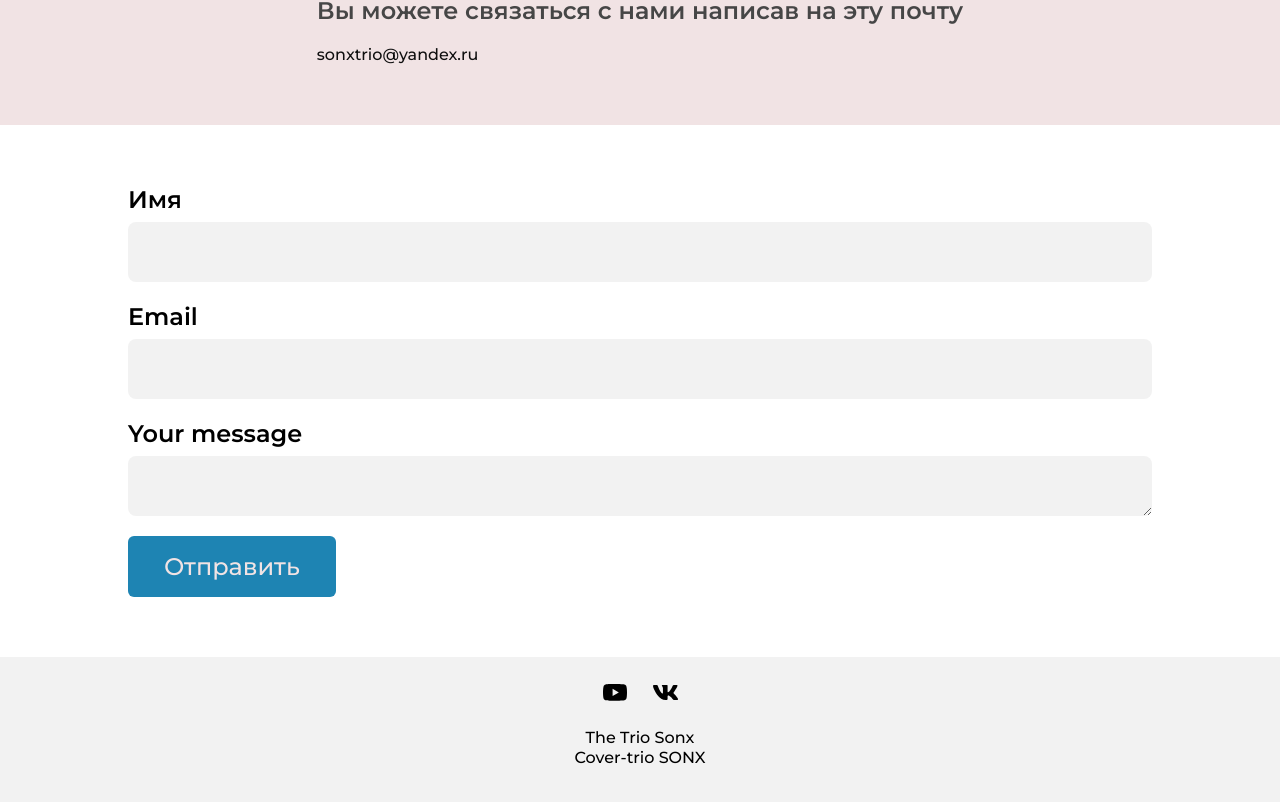
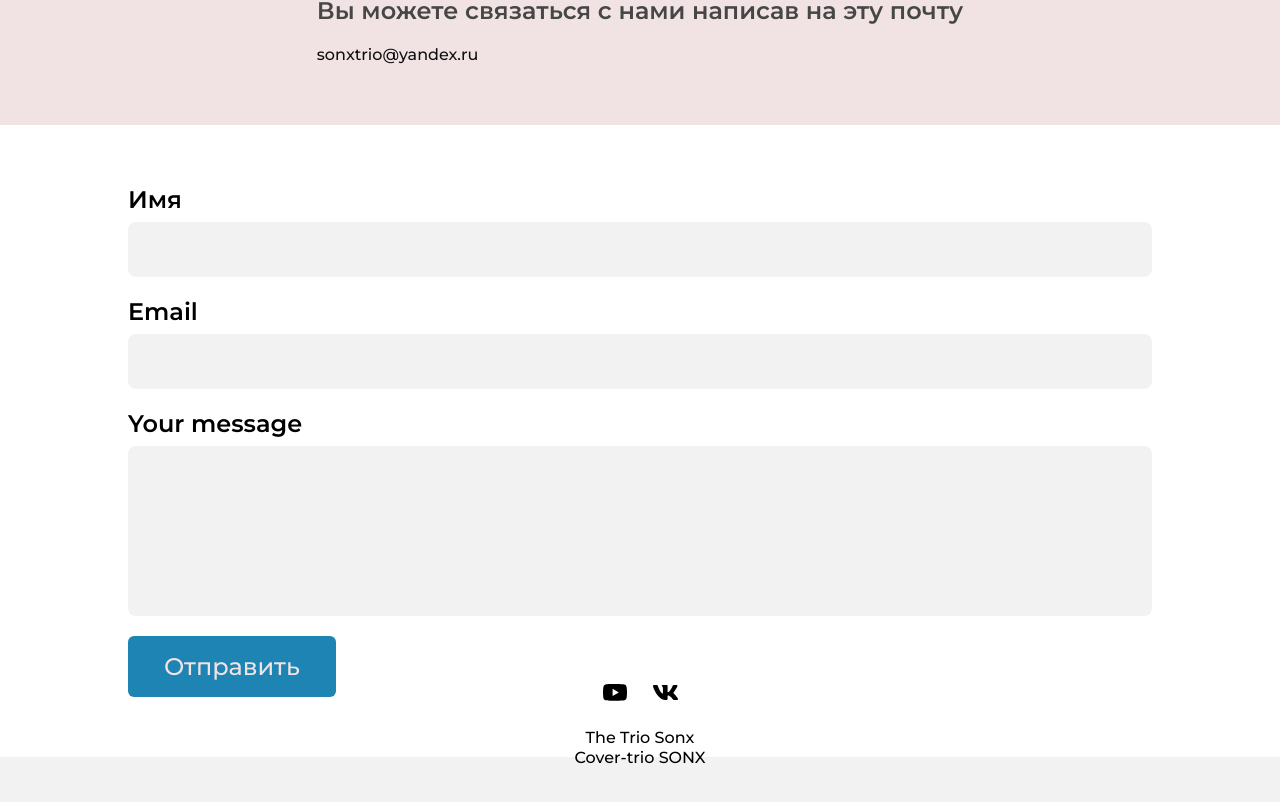
Before and after one commit to VadimRuslanch/sonx, a Next.js app: page / in a window 1280 px wide. Shown: the part 3139-3941 px from the top of the page. Built offline with nearby package versions, Linux system fonts and the light colour scheme.

Commit message:
mod/Main/ContactSubmit: added feedback form

```diff
--- a/src/app/api/send/route.ts
+++ b/src/app/api/send/route.ts
@@ -1,24 +1,24 @@
-import { EmailTemplate } from '@/components/emailTemplate';
-import { Resend } from 'resend';
+import {EmailTemplate} from '@/components/emailTemplate';
+import {Resend} from 'resend';
 import * as React from 'react';
 
-// const resend = new Resend(process.env.RESEND_API_KEY);
+const resend = new Resend("re_Ruwka7Q1_4BKcrzFkEfCTsGzxRe7GXfqv");
 
 export async function POST() {
-    // try {
-    //     const { data, error } = await resend.emails.send({
-    //         from: 'Acme <onboarding@resend.dev>',
-    //         to: ['delivered@resend.dev'],
-    //         subject: "Hello world",
-    //         react: EmailTemplate({ firstName: "John" }) as React.ReactElement,
-    //     });
-    //
-    //     if (error) {
-    //         return Response.json({ error });
-    //     }
-    //
-    //     return Response.json({ data });
-    // } catch (error) {
-    //     return Response.json({ error });
-    // }
+    try {
+        const {data, error} = await resend.emails.send({
+            from: 'Acme <sonxsite@resend.dev>',
+            to: ['merzlyy.pes@yandex.ru'],
+            subject: "Hello world",
+            react: EmailTemplate({firstName: "John"}) as React.ReactElement,
+        });
+
+        if (error) {
+            return Response.json({error});
+        }
+
+        return Response.json({data});
+    } catch (error) {
+        return Response.json({error});
+    }
 }
--- a/src/components/common/Main/Contact/ContactSubmit/contactSubmit.module.sass
+++ b/src/components/common/Main/Contact/ContactSubmit/contactSubmit.module.sass
@@ -38,8 +38,18 @@
   border-radius: 8px
   background: rgb(242, 242, 242)
   border: none
-  height: 60px
   width: 100%
+  resize: none
+  padding: 16px
+  font-size: 20px
+  outline: none
+  resize: none
+  transition: 0.1s linear
+
+.input:focus
+  background: rgba(176, 169, 169, 0.34)
+  opacity: 1
+
 
 .buttonContainer
   width: 80%
--- a/src/components/common/Main/Contact/ContactSubmit/contactSubmit.tsx
+++ b/src/components/common/Main/Contact/ContactSubmit/contactSubmit.tsx
@@ -11,27 +11,27 @@ function ContactSubmit() {
     const [message, setMessage] = useState('');
 
     // Обработчик отправки формы
-    // const handleSubmit = async (e: { preventDefault: () => void; }) => {
-    //     e.preventDefault();
-    //
-    //     // Отправляем данные формы на API-маршрут
-    //     const response = await fetch('/api/send', {
-    //         method: 'POST',
-    //         headers: {
-    //             'Content-Type': 'application/json',
-    //         },
-    //         body: JSON.stringify({ name, email, message }),
-    //     });
-    //
-    //     const data = await response.json();
-    //     if (response.ok) {
-    //         // Обрабатываем успешную отправку
-    //         console.log('Message sent:', data);
-    //     } else {
-    //         // Обрабатываем ошибку
-    //         console.error('Send error:', data.error);
-    //     }
-    // };
+    const handleSubmit = async (e: { preventDefault: () => void; }) => {
+        e.preventDefault();
+        console.log({name, email, message})
+        // Отправляем данные формы на API-маршрут
+        const response = await fetch('/api/send', {
+            method: 'POST',
+            headers: {
+                'Content-Type': 'application/json',
+            },
+            body: JSON.stringify({ name, email, message }),
+        });
+
+        const data = await response.json();
+        if (response.ok) {
+            // Обрабатываем успешную отправку
+            console.log('Message sent:', data);
+        } else {
+            // Обрабатываем ошибку
+            console.error('Send error:', data.error);
+        }
+    };
 
     return (
         <section className={styles.submit}>
@@ -48,11 +48,15 @@ function ContactSubmit() {
 
                 <label className={styles.inputContainer}>
                     <span className={styles.inputLabel}>Your message</span>
-                    <textarea className={styles.input} value={message} onChange={(e) => setMessage(e.target.value)}/>
+                    <textarea className={styles.input}
+                              spellCheck={true}
+                              rows={6}
+                              autoComplete="off"
+                              value={message} onChange={(e) => setMessage(e.target.value)}/>
                 </label>
 
                 <div className={styles.buttonContainer}>
-                    <button className={styles.button} type="submit">
+                    <button className={styles.button} type="submit" onClick={handleSubmit}>
                         <span className={styles.buttonText}>
                             Отправить
                         </span>
```
